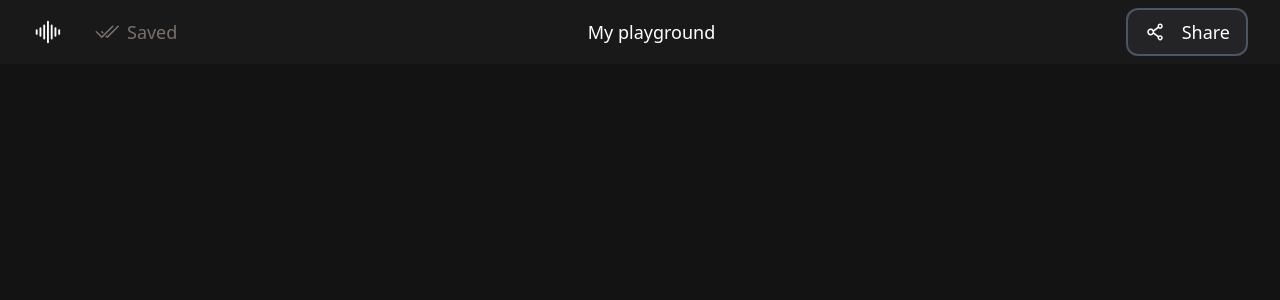
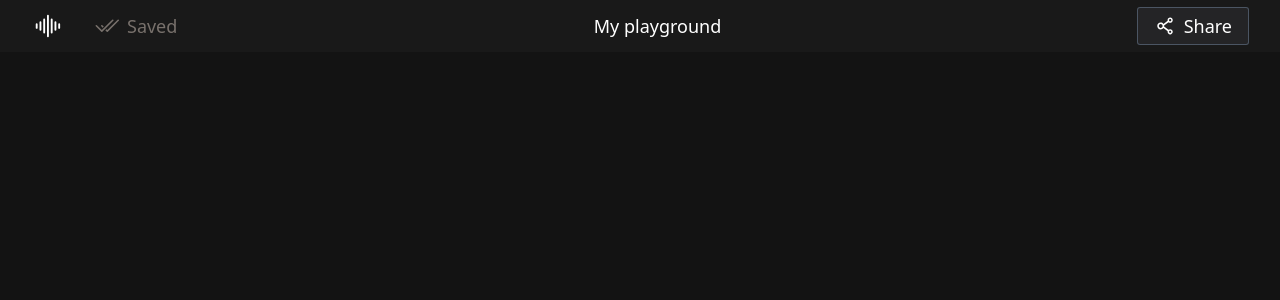
Before and after one commit to AshishPandagre/web__ide__frontend, a React (Vite) app: page /editor in a window 1280 px wide. Shown: the top 300 px of the page. Built offline with nearby package versions, Linux system fonts and the light colour scheme.

Commit message:
editor header UI

```diff
--- a/src/components/Button/Button.tsx
+++ b/src/components/Button/Button.tsx
@@ -10,7 +10,7 @@ const Button: React.FC<PropsType> = ({ children, onClick, className }) => {
   return (
     <button
       onClick={onClick}
-      className={`flex items-center gap-4 px-4 py-2 hover:opacity-80 hover:brightness-200 rounded-xl ${className}`}
+      className={`flex items-center gap-4 px-4 py-2 hover:opacity-80 hover:brightness-150 rounded-xl ${className}`}
     >
       {children}
     </button>
--- a/src/features/editorHeader/components/EditorHeader.tsx
+++ b/src/features/editorHeader/components/EditorHeader.tsx
@@ -4,7 +4,7 @@ import EditorStatus from "./EditorStatus";
 
 const EditorHeader = () => {
   return (
-    <div className="bg-[#191919] flex justify-between items-center text-white px-8 py-2">
+    <div className="bg-[#191919] flex justify-between items-center text-white px-8 py-1">
       <div className="flex items-center gap-8">
         <BsSoundwave fill="white" size={30} />
         <EditorStatus />
--- a/src/features/editorHeader/components/EditorShare.tsx
+++ b/src/features/editorHeader/components/EditorShare.tsx
@@ -1,16 +1,14 @@
-import React from "react";
 import { AiOutlineShareAlt } from "react-icons/ai";
-import Button from "../../../components/Button/Button";
 
 const EditorShare = () => {
   return (
-    <Button
+    <button
       onClick={console.log}
-      className="border-2 border-gray-600 bg-[#242426] py-1 gap-2 rounded-md"
+      className="my-1 flex items-center gap-2 rounded-sm bg-[#242426] py-1 px-4 text-sm text-white ring-1 ring-gray-600 hover:bg-opacity-0"
     >
       <AiOutlineShareAlt size={22} />
       <span className="text-lg">Share</span>
-    </Button>
+    </button>
   );
 };
 
```
